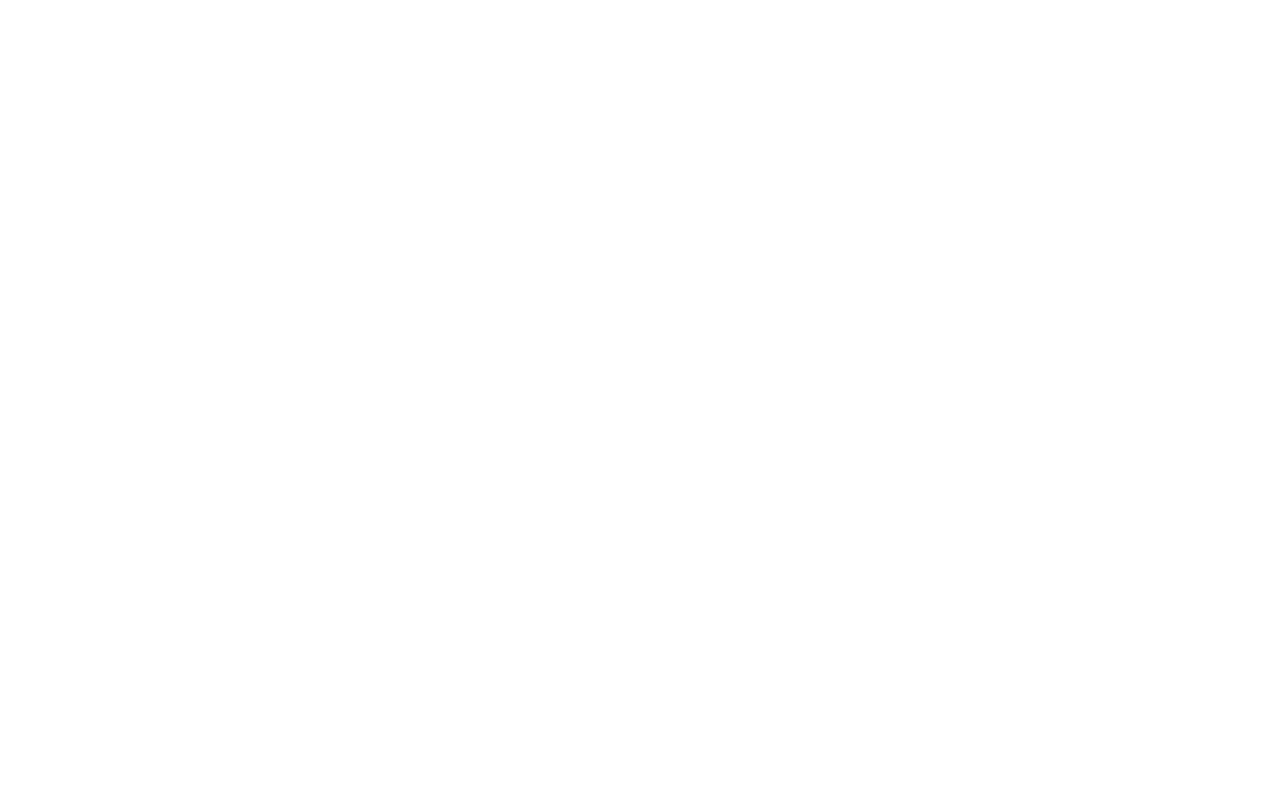
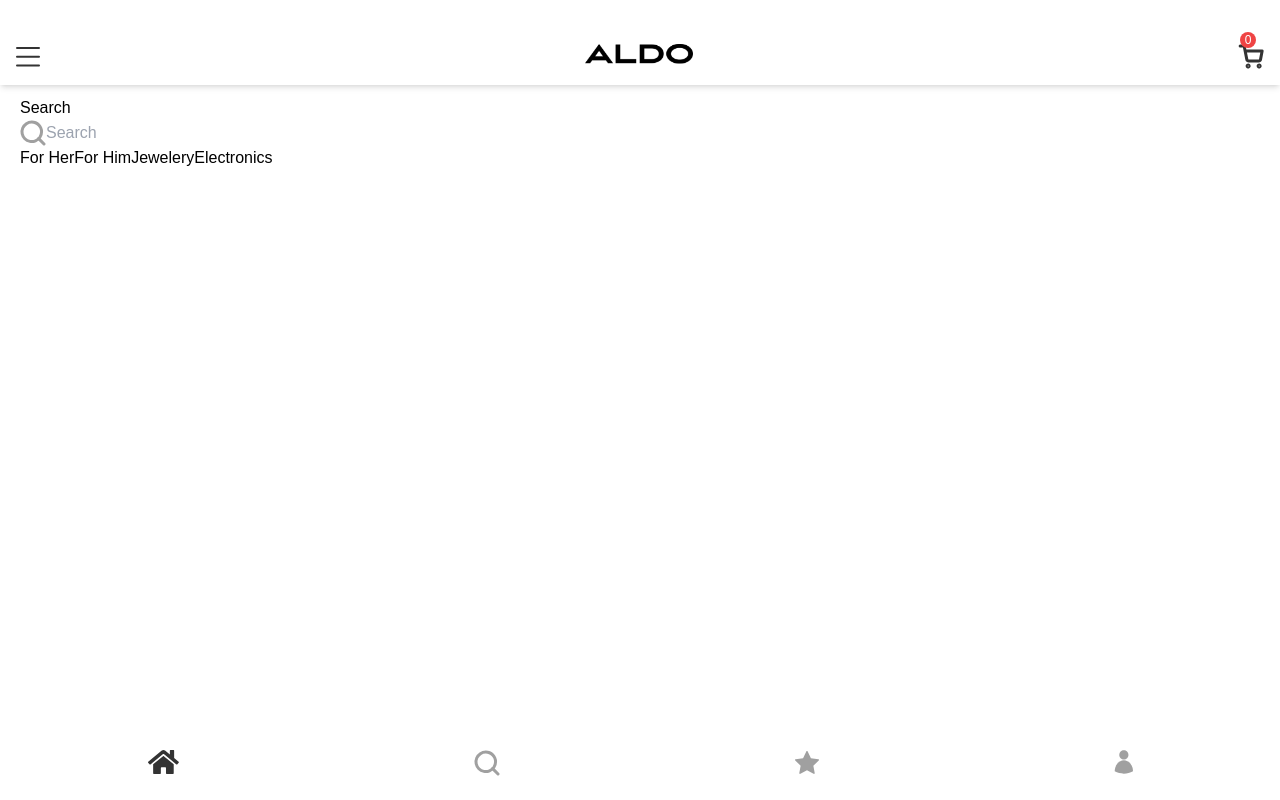
Before and after one commit to Kaif987/MERN-STACK-Ecommerce-website, a React (Create React App) app in the folder client/: page /search in a window 1280 px wide. Before the commit this address had no page. Built offline with nearby package versions, Linux system fonts and the light colour scheme.

Commit message:
auth routes added

```diff
--- a/client/src/App.js
+++ b/client/src/App.js
@@ -4,6 +4,7 @@
 import Products from "./pages/Products";
 import Signup from "./pages/Signup";
 import Product from "./pages/Product";
+import Search from './pages/Search'
 import MyWishList from "./pages/MyWishList";
 import { useState } from "react";
 import Cart from "./pages/Cart";
@@ -27,6 +28,7 @@
           <Route path="/product" element= {<Product />} />
           <Route path="/cart" element= {<Cart cartItems={cartItems} buySameItem={buySameItem} removeSameItem={removeSameItem} />} />
           <Route path="/wishlist" element= {<MyWishList favorites={favorites} handleToggle={handleToggle} addToCart={addToCart} />} />
+          <Route path="/search" element= {<Search />} />
         </Routes>
       </cartItemContext.Provider>
     </div>
--- a/client/src/pages/Cart.js
+++ b/client/src/pages/Cart.js
@@ -37,7 +37,7 @@
                 <div className="mb-20 bg-grayish p-2 text-sm">
                     <div className="flex justify-between">
                         <span className="after:content-[':'] text-wishlist-title" >Subtotal</span>
-                        <span className="font-semibold">{calculateSubTotal()}</span>
+                        <span className="font-semibold">{calculateSubTotal().toFixed(2)}</span>
                     </div>
                     <div className="flex justify-between">
                         <span className="after:content-[':'] text-wishlist-title" >Discount</span>
--- /dev/null
+++ b/client/src/pages/Search.js
@@ -0,0 +1,23 @@
+import React from 'react'
+import searchIcon from "../Images/search.svg"
+import Layout from './Layout'
+
+export default function Search() {
+  return (
+    <Layout>
+        <div className='absolute top-24'>
+            <h1>Search</h1>
+            <div className='flex'>
+                <img src={searchIcon} alt="" />
+                <input type="text" placeholder='Search' />
+            </div>
+            <ul className='flex justify-evenly'>
+                <li>For Her</li>
+                <li>For Him</li>
+                <li>Jewelery</li>
+                <li>Electronics</li>
+            </ul>
+        </div>
+    </Layout>
+  )
+}
```
Also changed, not shown: 1 other file (tests, documents, lock files or other folders).
